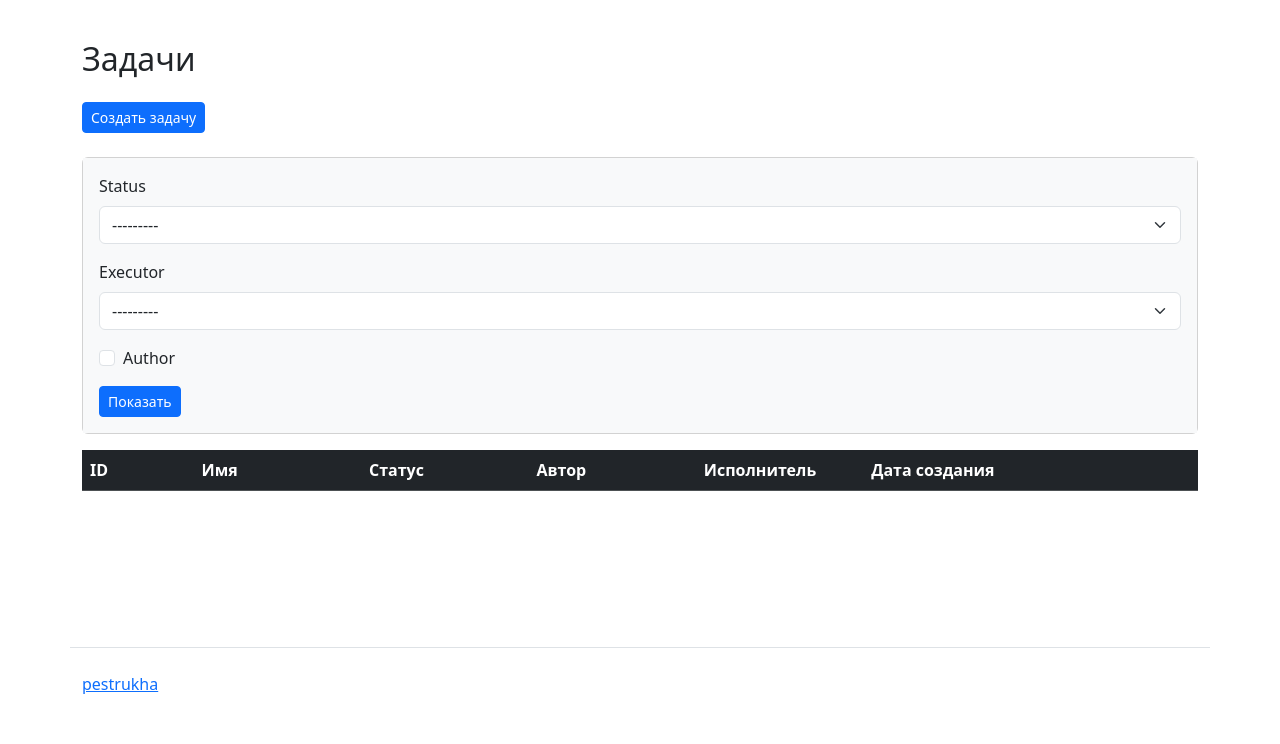
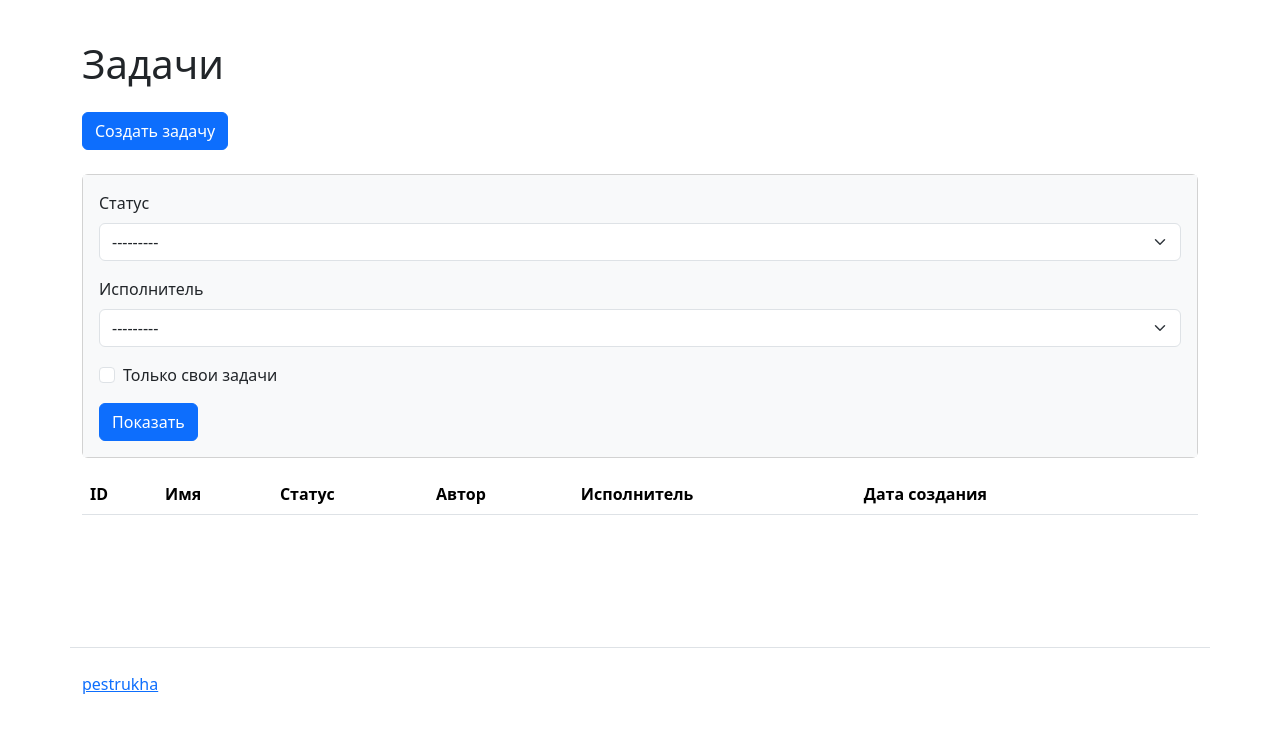
Before and after one commit to pestrukha/python-project-52, a Django app: page /tasks/ in a window 1280 px wide. Shown: the part 56-800 px from the top of the page. Run offline with Django 5.2, Linux system fonts and the light colour scheme; the visitor is signed in with stand-in values (Sample User, id 1); data comes from the database, SQL or seed files in the repository; data that the repository does not hold is empty; some libraries are stand-ins or nearby versions.

Commit message:
fix TasksListView

```diff
--- a/pyproject.toml
+++ b/pyproject.toml
@@ -12,6 +12,7 @@ django = "^5.1.1"
 psycopg2-binary = "^2.9.9"
 django-bootstrap5 = "^24.3"
 python-dotenv = "^1.0.1"
+django-filter = "^24.3"
 
 
 [build-system]
--- a/task_manager/tasks/filters.py
+++ b/task_manager/tasks/filters.py
@@ -1,5 +1,5 @@
 from django import forms
-from django_filters import BooleanFilter, FilterSet, ModelChoiceFilter
+from django_filters import BooleanFilter, FilterSet
 from task_manager.tasks.models import Task
 
 
--- a/task_manager/tasks/models.py
+++ b/task_manager/tasks/models.py
@@ -14,13 +14,13 @@ class Task(models.Model):
         max_length=300, verbose_name='Description'
     )
     status = models.ForeignKey(
-        Status, on_delete=models.PROTECT, related_name='status', verbose_name='Status'
+        Status, on_delete=models.PROTECT, related_name='status', verbose_name='Статус'
     )
     author = models.ForeignKey(
-        User, on_delete=models.PROTECT, related_name='author', verbose_name='Author'
+        User, on_delete=models.PROTECT, related_name='author', verbose_name='Только свои задачи'
     )
     executor = models.ForeignKey(
-        User, on_delete=models.PROTECT, related_name='executor', verbose_name='Executor'
+        User, on_delete=models.PROTECT, related_name='executor', verbose_name='Исполнитель'
     )
 
     created_at = models.DateTimeField(
--- a/task_manager/templates/tasks/tasks_list.html
+++ b/task_manager/templates/tasks/tasks_list.html
@@ -2,28 +2,28 @@
 {% load django_bootstrap5 %}
 
 {% block content %}
-    <h2 class="my-4">Задачи</h2>
-    <a class="btn btn-primary btn-sm" role="button">Создать задачу</a>
+    <h1 class="my-4">Задачи</h1>
+    <a class="btn btn-primary" role="button">Создать задачу</a>
     <br>
     <br>
         <div class="card mb-3">
             <div class="card-body bg-light">
                 <form class="form-inline center" method="get">
                   {% bootstrap_form filter.form field_class="ml-2 mr-3" %}
-                    <button class="btn btn-primary btn-sm" type="submit">Показать</button>
+                    <button class="btn btn-primary" type="submit">Показать</button>
                 </form>
             </div>
         </div>
-    <table class="table table-striped table-hover">
-        <thead class="table-dark">
+    <table class="table table-striped">
+        <thead>
             <tr>
-                <th style="width:10%">ID</th>
-                <th style="width:15%">Имя</th>
-                <th style="width:15%">Статус</th>
-                <th style="width:15%">Автор</th>
-                <th style="width:15%">Исполнитель</th>
-                <th style="width:15%">Дата создания</th>
-                <th style="width:15%"></th>
+                <th>ID</th>
+                <th>Имя</th>
+                <th>Статус</th>
+                <th>Автор</th>
+                <th>Исполнитель</th>
+                <th>Дата создания</th>
+                <th></th>
             </tr>
         </thead>
 
```
Also changed, not shown: 2 other files.
